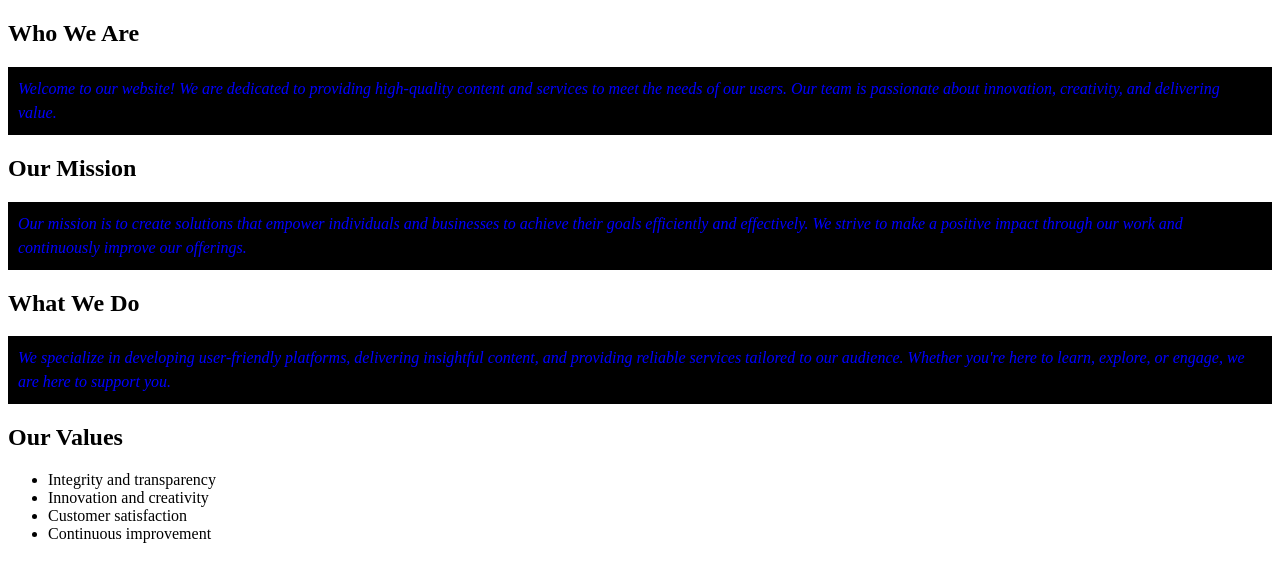
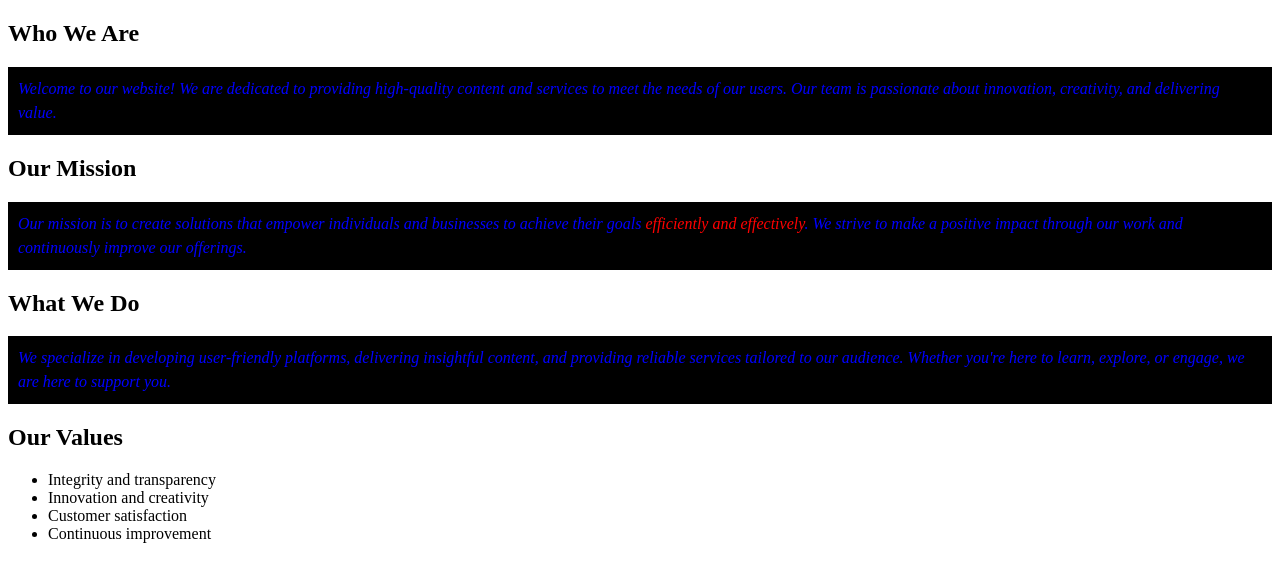
Before and after one commit to Samait1/WebDev, a plain HTML site: page about.html in a window 1280 px wide. Drawn offline with Linux system fonts and the light colour scheme.

Commit message:
Custom Selector implementation

```diff
--- a/about.html
+++ b/about.html
@@ -11,6 +11,9 @@
             background-color:black;
             padding:10px;
 
+        }
+        .highlight{
+            color:red;
         }
     </style>
     <meta charset="UTF-8">
@@ -28,7 +31,7 @@
     <h2>Our Mission</h2>
     <p>
         Our mission is to create solutions that empower individuals and businesses to achieve
-        their goals efficiently and effectively. We strive to make a positive impact through
+        their goals <span class="highlight">efficiently and effectively</span>. We strive to make a positive impact through
         our work and continuously improve our offerings.
     </p>
 
```
